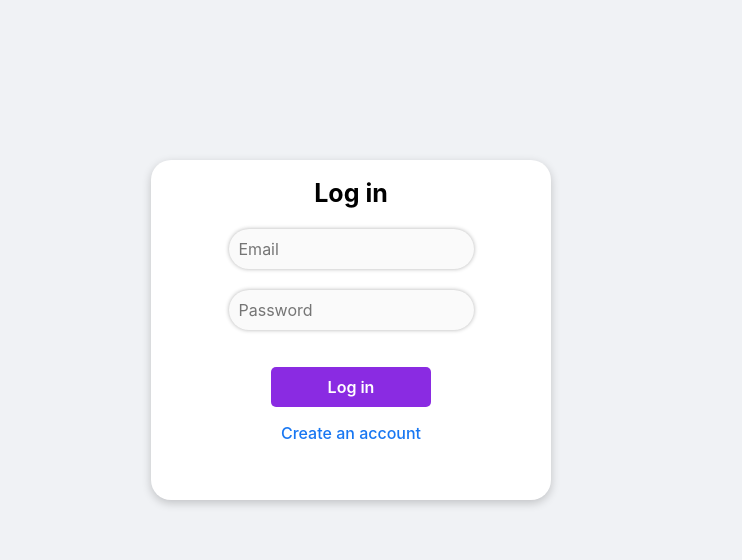
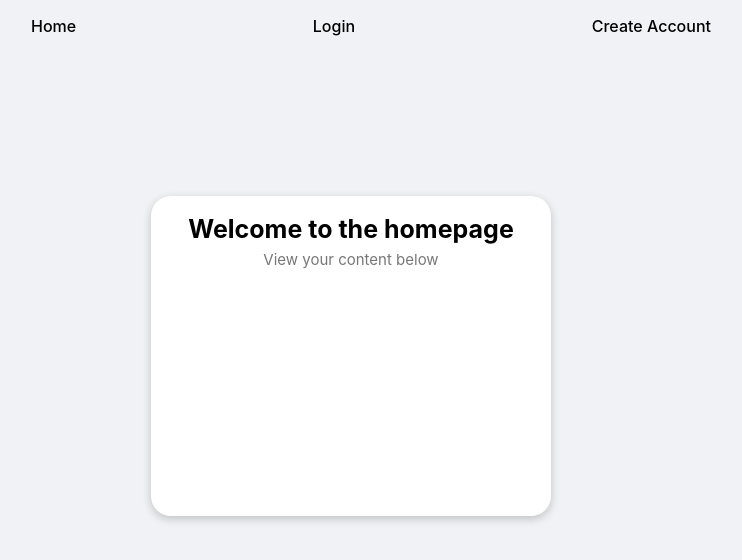
Before and after one commit to Bastien-Durand/Dev-hub, a React (Create React App) app in the folder frontend/loginform/: page / in a window 1280 px wide. Shown: the top 560 px of the page, without its empty margins (289-1031 px from the left). Built offline with nearby package versions, Linux system fonts and the light colour scheme.

Commit message:
fixed styling issues across all three: Navbar, CreateAccount, Login + added a homepage component + included navbar within the routing structure within app.js

```diff
--- a/frontend/loginform/src/App.jsx
+++ b/frontend/loginform/src/App.jsx
@@ -1,13 +1,17 @@
 import { Routes, Route } from "react-router-dom";
 import LoginPage from "./pages/LoginPage";
+import Navbar from "./components/Navigation/Navbar";
+import HomePage from "./pages/HomePage";
 import CreateAccountPage from "./pages/CreateAccountPage";
 import "./index.css";
 
 const App = () => {
   return (
     <>
+      <Navbar />
       <Routes>
-        <Route path="/" element={<LoginPage />} />
+        <Route path="/" element={<HomePage />} />
+        <Route path="/login" element={<LoginPage />} />
         <Route path="/create" element={<CreateAccountPage />} />
       </Routes>
     </>
--- a/frontend/loginform/src/components/CreateAccount/CreateAccountForm.jsx
+++ b/frontend/loginform/src/components/CreateAccount/CreateAccountForm.jsx
@@ -52,7 +52,7 @@ const CreateAccountForm = () => {
 
   return (
     <div className={styles.createAccountFormLayout}>
-      <div className={styles.formTitle}>
+      <div>
         <h1>Create a new account</h1>
       </div>
       <div className={styles.formSubtext}>
--- /dev/null
+++ b/frontend/loginform/src/components/Home/Home.jsx
@@ -0,0 +1,16 @@
+import styles from "../Home/Home.module.css";
+
+const Home = () => {
+  return (
+    <div className={styles.home}>
+      <div>
+        <h1>Welcome to the homepage</h1>
+      </div>
+      <div className={styles.homeSubtext}>
+        <p>View your content below</p>
+      </div>
+    </div>
+  );
+};
+
+export default Home;
--- /dev/null
+++ b/frontend/loginform/src/components/Home/Home.module.css
@@ -0,0 +1,24 @@
+.home {
+  margin: 20vh;
+  height: 320px;
+  width: 400px;
+  background: #fff;
+  display: flex;
+  align-items: center;
+  flex-direction: column;
+  border-radius: 20px;
+  box-shadow: 0 3px 10px rgb(0 0 0 / 0.2);
+}
+
+h1 {
+  font-size: 25px;
+  line-height: 32px;
+  text-align: center;
+  margin-bottom: 0px;
+}
+
+.homeSubtext {
+  font-size: 15px;
+  line-height: 0px;
+  color: #777777;
+}
--- a/frontend/loginform/src/components/Login/loginform.module.css
+++ b/frontend/loginform/src/components/Login/loginform.module.css
@@ -1,6 +1,6 @@
 .loginFormLayout {
   margin: 20vh;
-  height: 340px;
+  height: 320px;
   width: 400px;
   background: #fff;
   display: flex;
--- a/frontend/loginform/src/components/Navigation/Navbar.jsx
+++ b/frontend/loginform/src/components/Navigation/Navbar.jsx
@@ -1,3 +1,4 @@
+import { NavLink } from "react-router-dom";
 import styles from "../Navigation/navbar.module.css";
 
 const Navbar = () => {
@@ -5,13 +6,13 @@ const Navbar = () => {
     <nav className={styles.navbar}>
       <ul className={styles.ulist}>
         <li>
-          <button>Home</button>
+          <NavLink to="/">Home</NavLink>
         </li>
         <li>
-          <button>Login</button>
+          <NavLink to="/login">Login</NavLink>
         </li>
         <li>
-          <button>Create Account</button>
+          <NavLink to="/create">Create Account</NavLink>
         </li>
       </ul>
     </nav>
--- a/frontend/loginform/src/components/Navigation/navbar.module.css
+++ b/frontend/loginform/src/components/Navigation/navbar.module.css
@@ -1,9 +1,18 @@
-.navbar {
-  background-color: orange;
-}
-
 .ulist {
   display: flex;
   flex-direction: row;
+  justify-content: space-between;
   list-style-type: none;
 }
+
+ul li a {
+  color: #000;
+}
+
+ul li a:hover {
+  color: #00a8ff;
+}
+
+ul li a.active {
+  color: #00a8ff;
+}
--- a/frontend/loginform/src/index.css
+++ b/frontend/loginform/src/index.css
@@ -1,5 +1,7 @@
 body {
   margin: 0;
+  width: 100%;
+  max-width: 1280px;
   min-width: 450px;
   min-height: 580px;
   font-family: -apple-system, BlinkMacSystemFont, "Segoe UI", "Roboto", "Oxygen",
@@ -8,8 +10,8 @@ body {
 
   -webkit-font-smoothing: antialiased;
   -moz-osx-font-smoothing: grayscale;
-  display: flex;
-  justify-content: center;
+  display: grid;
+  place-items: center;
   background-color: #f0f2f5;
 }
 
--- a/frontend/loginform/src/pages/CreateAccountPage.jsx
+++ b/frontend/loginform/src/pages/CreateAccountPage.jsx
@@ -1,10 +1,8 @@
 import CreateAccountForm from "../components/CreateAccount/CreateAccountForm";
-import Navbar from "../components/Navigation/Navbar";
 
 const CreateAccountPage = () => {
   return (
     <div>
-      {/* <Navbar /> */}
       <CreateAccountForm />
     </div>
   );
--- /dev/null
+++ b/frontend/loginform/src/pages/HomePage.jsx
@@ -0,0 +1,11 @@
+import Home from "../components/Home/Home";
+
+const HomePage = () => {
+  return (
+    <div>
+      <Home />
+    </div>
+  );
+};
+
+export default HomePage;
```
